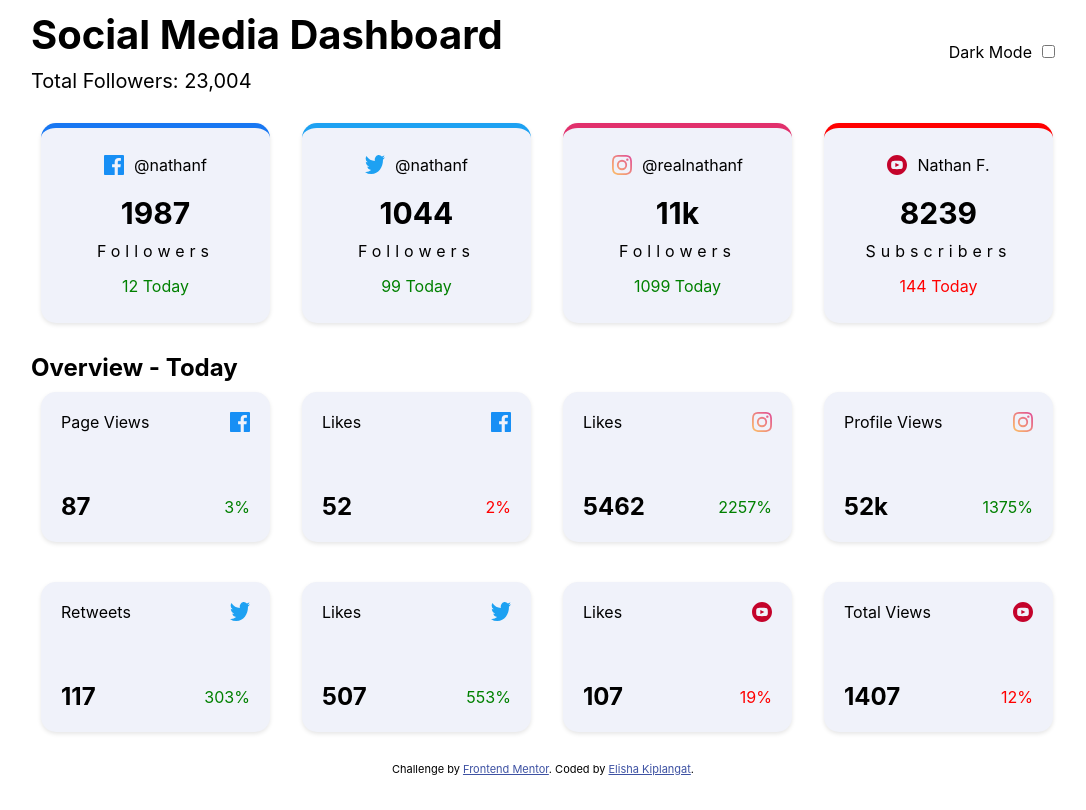
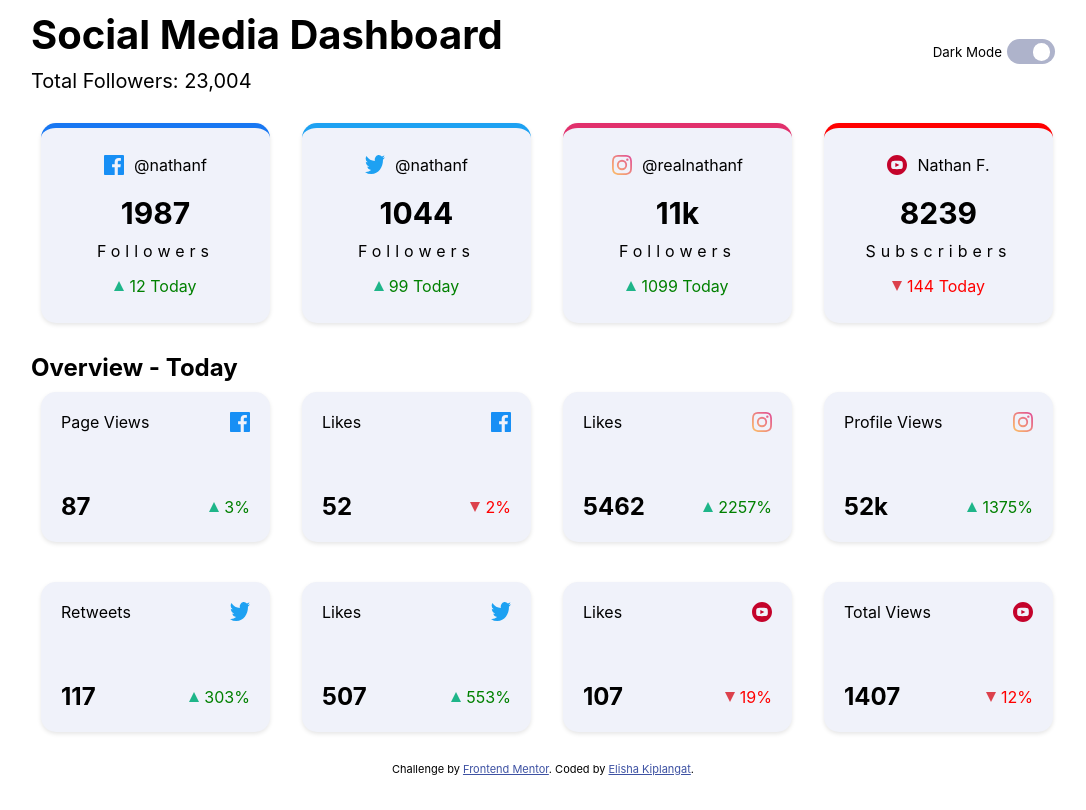
Before and after one commit to Elisha-Kiplangat/social-media-dashboard, a plain HTML site: page index.html in a window 1280 px wide. Shown: the whole page, without its empty margins (97-1183 px from the left). Drawn offline with Linux system fonts and the light colour scheme; a web font is replaced by a local one.

Commit message:
Updated the styles

```diff
--- a/index.html
+++ b/index.html
@@ -20,9 +20,18 @@
         <h2>Social Media Dashboard</h2>
         <p>Total Followers: 23,004</p>
       </div>
-      <div class="dark-mode">
+      <!-- <div class="dark-mode">
         <label for="theme-toggle">Dark Mode</label>
         <input type="checkbox" id="theme-toggle">
+      </div>-->
+
+      <div class="switch-mode">
+        <small class="mode">Dark Mode</small>
+
+        <label class="switch">
+          <input type="checkbox">
+          <span class="slider"></span>
+        </label>
       </div>
     </div>
 
@@ -35,7 +44,10 @@
               </div>
               <h1>1987</h1>
               <p class="followers">Followers</p>
+              <div class="change">
+                <img src="./images/icon-up.svg" alt="">
               <p class="change positive">12 Today</p>
+            </div>
             </div>
             <div class="stat-card twitter">
               <div class="intro">
@@ -44,7 +56,10 @@
               </div>
                 <h1>1044</h1>
                 <p class="followers">Followers</p>
+                <div class="change">
+                  <img src="./images/icon-up.svg" alt="">
                   <p class="change positive">99 Today</p>
+                </div>
             </div>
             <div class="stat-card instagram">
               <div class="intro">
@@ -53,7 +68,10 @@
               </div>
                 <h1>11k</h1>
                 <p class="followers">Followers</p>
+                <div class="change">
+                  <img src="./images/icon-up.svg" alt="">
                 <p class="change positive">1099 Today</p>
+              </div>
             </div>
             <div class="stat-card youtube">
               <div class="intro">
@@ -63,7 +81,10 @@
 
                 <h1>8239</h1>
                 <p class="followers">Subscribers</p>
+                <div class="change">
+                  <img src="./images/icon-down.svg" alt="">
                   <p class="change negative">144 Today</p>
+                </div>
             </div>
           </section>
 
@@ -77,7 +98,10 @@
             </div>
             <div class="section2">
               <h2>87</h2>
+              <div class="change">
+                <img src="./images/icon-up.svg" alt="">
                 <p class="change positive">3%</p>
+              </div>
             </div>
           </div>
           <div class="overview-card facebook">
@@ -87,7 +111,10 @@
             </div>
             <div class="section2">
               <h2>52</h2>
+              <div class="change">
+                <img src="./images/icon-down.svg" alt="">
                 <p class="change negative">2%</p>
+              </div>
             </div>
           </div>
           <div class="overview-card instagram">
@@ -97,7 +124,10 @@
             </div>
             <div class="section2">
               <h2>5462</h2>
+              <div class="change">
+                <img src="./images/icon-up.svg" alt="">
                 <p class="change positive">2257%</p>
+              </div>
             </div>
           </div>
           <div class="overview-card instagram">
@@ -107,7 +137,10 @@
             </div>
             <div class="section2">
               <h2>52k</h2>
+              <div class="change">
+                <img src="./images/icon-up.svg" alt="">
                 <p class="change positive">1375%</p>
+              </div>
             </div>
           </div>
           <div class="overview-card twitter">
@@ -117,7 +150,10 @@
             </div>
             <div class="section2">
               <h2>117</h2>
+              <div class="change">
+                <img src="./images/icon-up.svg" alt="">
                 <p class="change positive">303%</p>
+              </div>
             </div>
           </div>
           <div class="overview-card twitter">
@@ -126,7 +162,10 @@
               <img src="./images/icon-twitter.svg" alt="">
             </div><div class="section2">
               <h2>507</h2>
+              <div class="change">
+                <img src="./images/icon-up.svg" alt="">
                 <p class="change positive">553%</p>
+              </div>
             </div>
           </div>
           <div class="overview-card youtube">
@@ -136,7 +175,10 @@
             </div>
             <div class="section2">
               <h2>107</h2>
+              <div class="change">
+                <img src="./images/icon-down.svg" alt="">
                 <p class="change negative">19%</p>
+              </div>
             </div>
           </div>
           <div class="overview-card youtube">
@@ -146,7 +188,10 @@
             </div>
             <div class="section2">
               <h2>1407</h2>
+              <div class="change">
+                <img src="./images/icon-down.svg" alt="">
                 <p class="change negative">12%</p>
+              </div>
             </div>
           </div>
 
--- a/index.js
+++ b/index.js
@@ -0,0 +1,7 @@
+const slider = document.querySelector('.slider')
+const body = document.querySelector('body')
+
+slider.onclick = ()=>{
+    body.classList.toggle('dark-mode')
+
+}
--- a/style.css
+++ b/style.css
@@ -8,6 +8,7 @@
 
 body{
     font-family: 'Inter', sans-serif;
+    background-color: hsl(0, 0%, 100%);
 }
 
 .container{
@@ -44,27 +45,88 @@ body{
     font-weight: 400;
     margin-top: 10px;
 }
-.dark-mode{
-    justify-content: right;
+
+/* theme switch */
+
+.switch-mode{
     display: flex;
     align-items: center;
 }
-
-.dark-mode span{
-    font-size: 20px;
-    font-weight: 400;
+.mode{
+    margin-right: 5px;
+}
+.switch{
+    position: relative;
+    display: inline-block;
+    width: 3rem;
+    height: 1.6rem;
+    justify-content: center;
 }
 
-.dark-mode label {
-    margin-right: 10px;
+.switch input {
+    display: none;
 }
 
-input[type="checkbox"] {
+.slider{
+    position: absolute;
+    top: 0;
+    left: 0;
+    right: 0;
+    bottom: 0;
+    background: hsl(230, 22%, 74%);
+    transition: .4s;
+    border-radius: 1rem;
     cursor: pointer;
 }
 
-input[type="checkbox"]:checked +.slider {
-    background-color: #2196F3;
+.slider:before{
+    content: "";
+    position: absolute;
+    height: 1.1rem;
+    width: 1.1rem;
+    left: 1.6rem;
+    bottom: .23rem;
+    background: #fff;
+    transition: .4s;
+    border-radius: 50%;
+    transition: transform .35s ease-in-out;
+    cursor: pointer;
+}
+
+input:checked ~ .slider{
+    background-image: linear-gradient(90deg, hsl(210, 78%, 56%) ,hsl(146, 68%, 55%));
+}
+
+input:checked ~ .slider:before{
+    transition: transform .35s ease-in-out;
+    transform: translateX(-1.2rem);
+    background: hsl(232, 19%, 15%);
+}
+/* end */
+body.dark-mode {
+    background-color: hsl(230, 17%, 14%);
+    color: hsl(0, 0%, 100%);
+}
+
+body.dark-mode .stat-card, body.dark-mode .overview-card {
+    background-color: hsl(228, 28%, 20%);
+    color: hsl(228, 34%, 66%);
+}
+body.dark-mode .stat-card h1{
+    color:hsl(0, 0%, 100%);
+}
+
+body.dark-mode .title p, body.dark-mode .mode{
+    color: hsl(228, 34%, 66%);
+}
+
+body.dark-mode .change.positive {
+    color: #66ff66;
+
+}
+
+body.dark-mode .change.negative {
+    color: #ff6666;
 }
 
 .intro{
@@ -130,15 +192,29 @@ h1{
 .stat-card h2, .overview-card h2 {
     margin: 10px 0;
 }
+.change{
+    display: flex;
+    flex-direction: row;
+}
+.change img {
+    height: 10px;
+    width: 10px;
+    margin-right: 5px;
+    align-self: center;
+}
 
 .change.positive {
     color: green;
-    align-content: center;
+    /* align-content: center; */
+    align-self: center;
+
+
 }
 
 .change.negative {
     color: red;
-    align-content: center;
+    align-self: center;
+
 }
 
 .followers{
@@ -199,7 +275,10 @@ h1{
     .title h2{
         font-size: 25px;
     }
-    .dark-mode{
+    body.dark-mode .title{
+        border-bottom: 1px solid hsl(0, 0%, 100%);
+    }
+    .switch-mode{
         width: 90%;
         flex-direction: row;
         justify-content: space-between;
```
Lines whose indentation alone changed are shown as unchanged.
